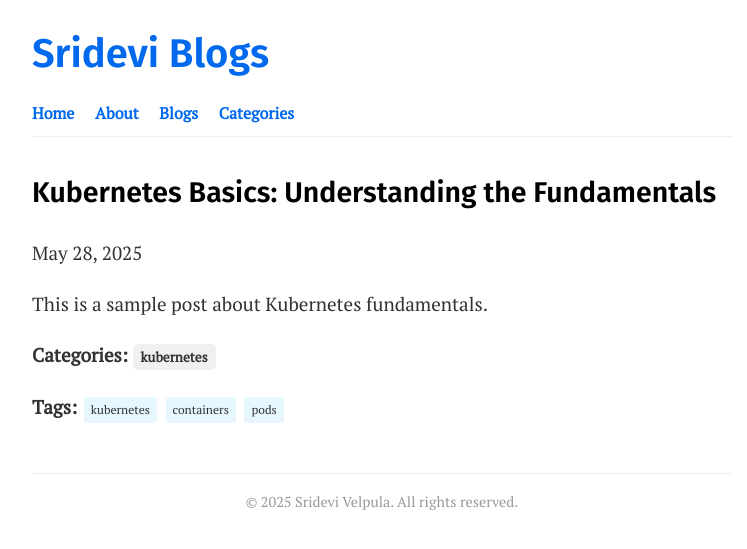
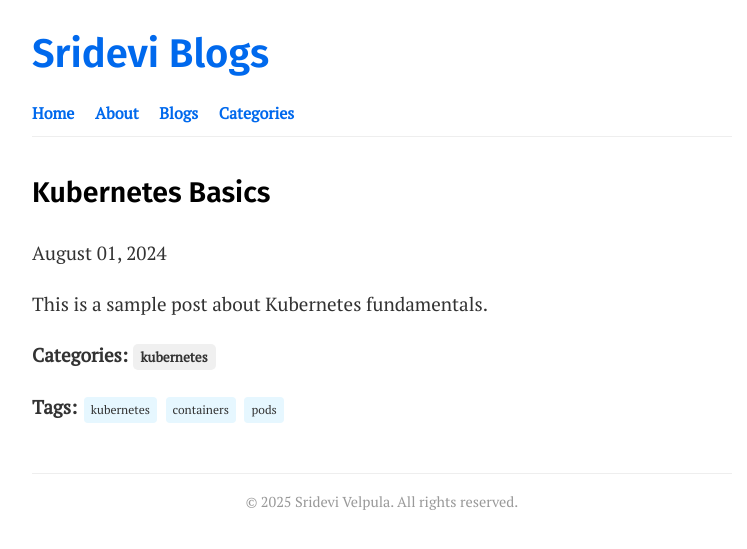
Before and after one commit to srideviblogs/srideviblogs.github.io, a Jekyll site: the page built from _posts/2025-05-28-kubernetes-basics.md, in a window 1280 px wide. Shown: the top 549 px of the page, without its empty margins (258-1005 px from the left). Built offline with Jekyll 4.4.1, drawn with Linux system fonts in a browser that asks for light colours.

Commit message:
Update 2025-05-28-kubernetes-basics.md

```diff
--- a/_posts/2025-05-28-kubernetes-basics.md
+++ b/_posts/2025-05-28-kubernetes-basics.md
@@ -1,8 +1,8 @@
 ---
 layout: post
-title: "Kubernetes Basics: Understanding the Fundamentals"
-date: 2025-05-28
-categories: [kubernetes]
+title: "Kubernetes Basics"
+date: 2024-08-01 10:00:00 +0000
+categories: kubernetes
 tags: [kubernetes, containers, pods]
 ---
 
```
